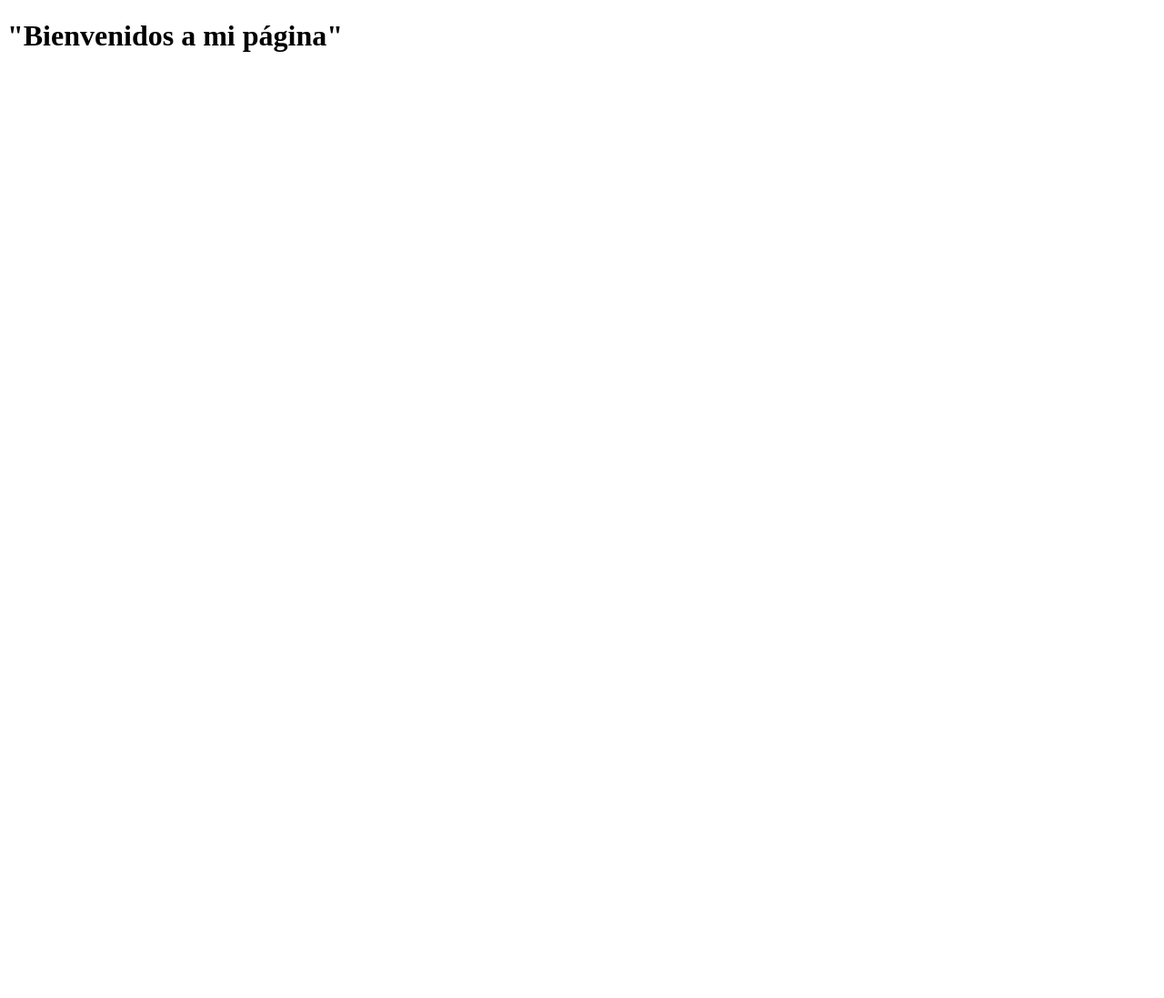
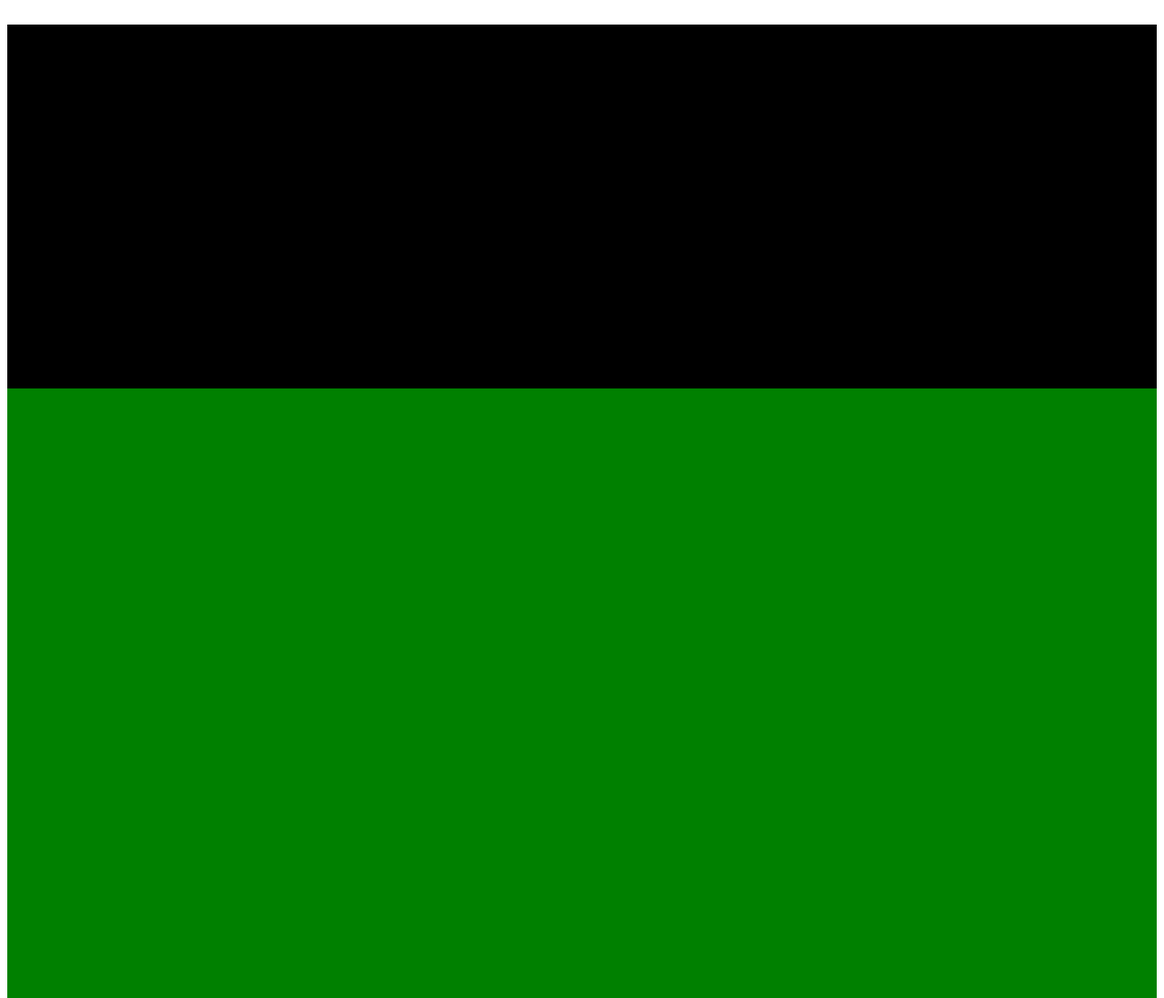
Before and after one commit to FlorP-coder/new_repoafterFaby, a plain HTML site: page index.html in a window 1280 px wide. Shown: the top 1097 px of the page at 91% size. Before the commit the page ends 800 px from the top, so only its background shows below. Drawn offline with Linux system fonts and the light colour scheme.

Commit message:
Segunda versión en nueva_rama

```diff
--- a/css/estilo.css
+++ b/css/estilo.css
@@ -7,7 +7,25 @@
     color red;
 }
 
-body{
-    height: 300px;
+header{
+    height: 400px;
     background-color: black;
 }
+
+nav{
+    height: 100px;
+    background-color: gray;
+
+}
+
+main{
+height: 1000px;
+background-color: green;
+
+}
+
+footer{
+    height: 300px;
+    background-color: black ;
+
+}
--- a/index.html
+++ b/index.html
@@ -4,12 +4,30 @@
     <meta charset="UTF-8">
     <meta http-equiv="X-UA-Compatible" content="IE=edge">
     <meta name="viewport" content="width=device-width, initial-scale=1.0">
+    <link rel="stylesheet" href="css/estilo.css">
     <title>Document</title>
 
 </head>
 <body>
 
-    <h1>"Bienvenidos a mi página"</h1>
+    <header>
+        <h1>"Bienvenidos a mi página"</h1>
+
+    </header>
+
+    <nav>
+
+        <main>
+
+        </main>
+
+    </nav>
+
+    <body>
+
+    </body>
+
+
 
 </body>
 </html>
```
